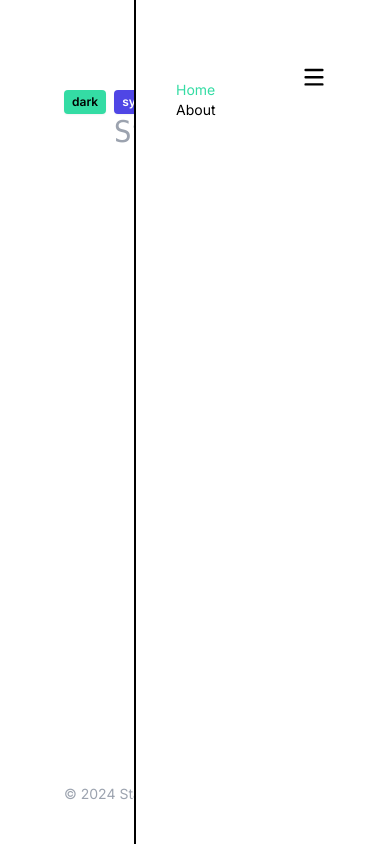
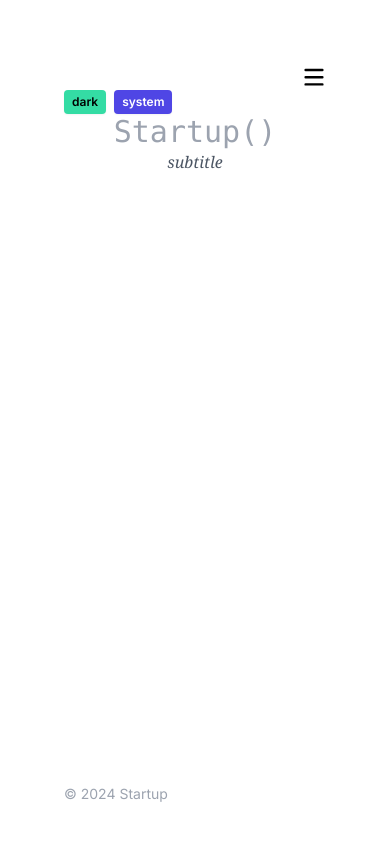
Before and after one commit to amirardalan/startup, a Next.js app: page / in a window 390 px wide. Built offline with nearby package versions, Linux system fonts and the light colour scheme; no server answers.

Commit message:
Fix mobile nav functionality

```diff
--- a/app/ui/nav.tsx
+++ b/app/ui/nav.tsx
@@ -35,9 +35,10 @@ export default function Navigation({ showMobileButton }: NavigationProps) {
       )}
       <div
         className={clsx(
-          'fixed right-0 top-0 flex h-full w-64 translate-x-0 transform flex-col overflow-auto border-l-2 border-solid border-dark bg-light pl-10 pt-20 transition-transform duration-200 ease-in-out lg:static lg:w-auto lg:translate-x-0 lg:flex-row lg:border-none lg:p-0 dark:border-light dark:bg-dark',
+          'fixed right-0 top-0 flex h-full w-64 transform flex-col overflow-auto border-l-2 border-solid border-dark bg-light pl-10 pt-20 transition-transform duration-200 ease-in-out lg:static lg:w-auto lg:translate-x-0 lg:flex-row lg:border-none lg:p-0 dark:border-light dark:bg-dark',
           {
-            'translate-x-full': isOpen,
+            'translate-x-full': !isOpen,
+            'translate-x-0': isOpen,
           }
         )}
       >
```
